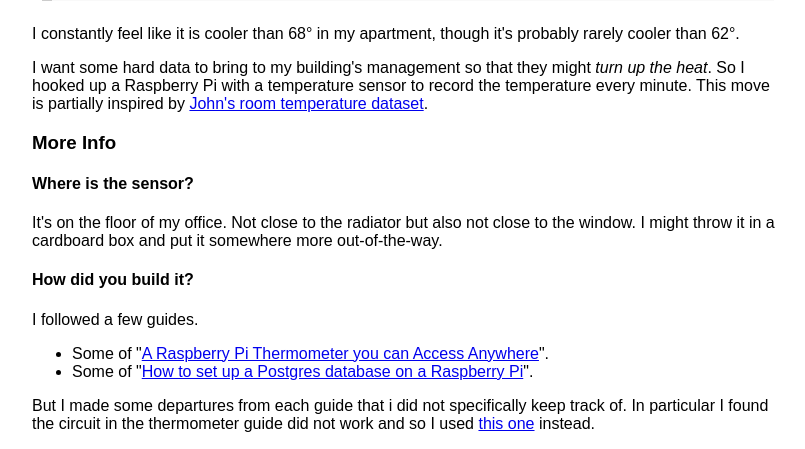
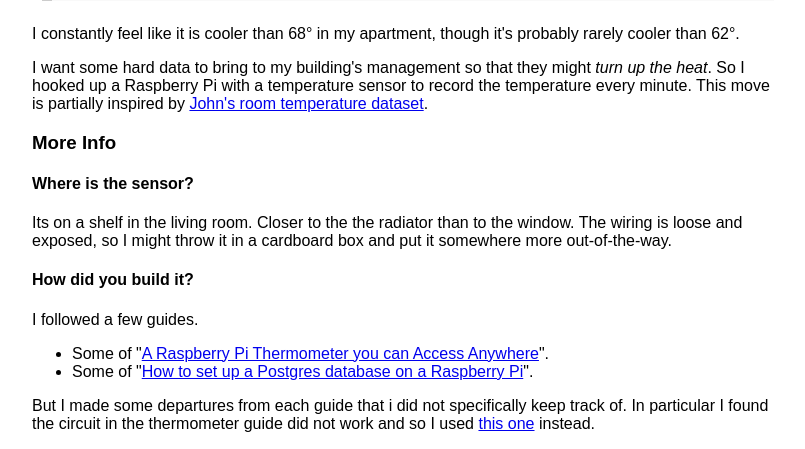
Before and after one commit to nolanbconaway/temp-in-nolans-apartment, a Flask app: template app/templates/base.html in a window 1280 px wide. Shown: the part 798-1247 px from the top of the page, without its empty margins (24-829 px from the left). Run offline with Flask 2, Linux system fonts and the light colour scheme; the template is opened without the code that fills it, so the values that code supplies are empty; some libraries are stand-ins or nearby versions.

Commit message:
update copy since i moved it

```diff
--- a/app/templates/base.html
+++ b/app/templates/base.html
@@ -70,9 +70,9 @@
 
         <h4>Where is the sensor?</h4>
           <p>
-            It's on the floor of my office. Not close to the radiator but also
-            not close to the window. I might throw it in a cardboard
-            box and put it somewhere more out-of-the-way.
+            Its on a shelf in the living room. Closer to the the radiator than
+            to the window. The wiring is loose and exposed, so I might throw it
+            in a cardboard box and put it somewhere more out-of-the-way.
           </p>
 
         <h4>How did you build it?</h4>
```
